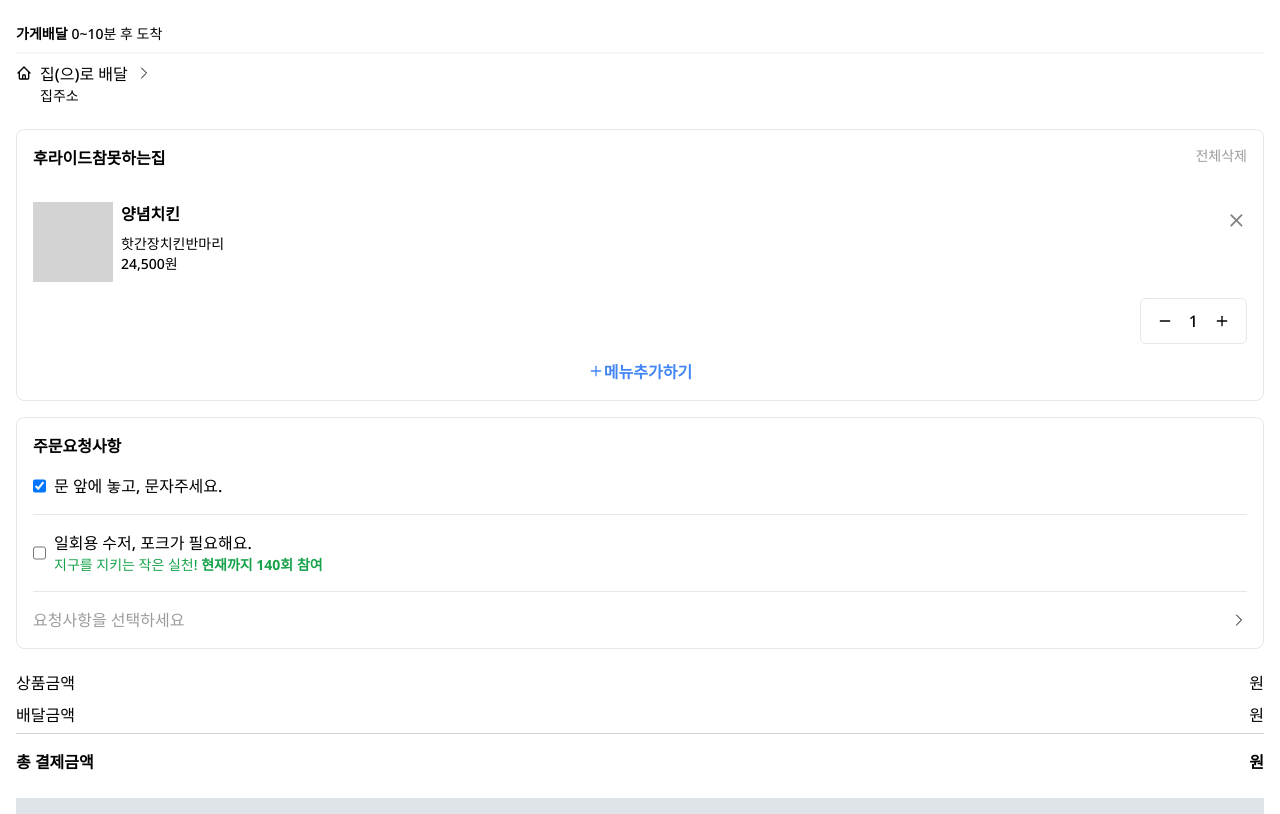
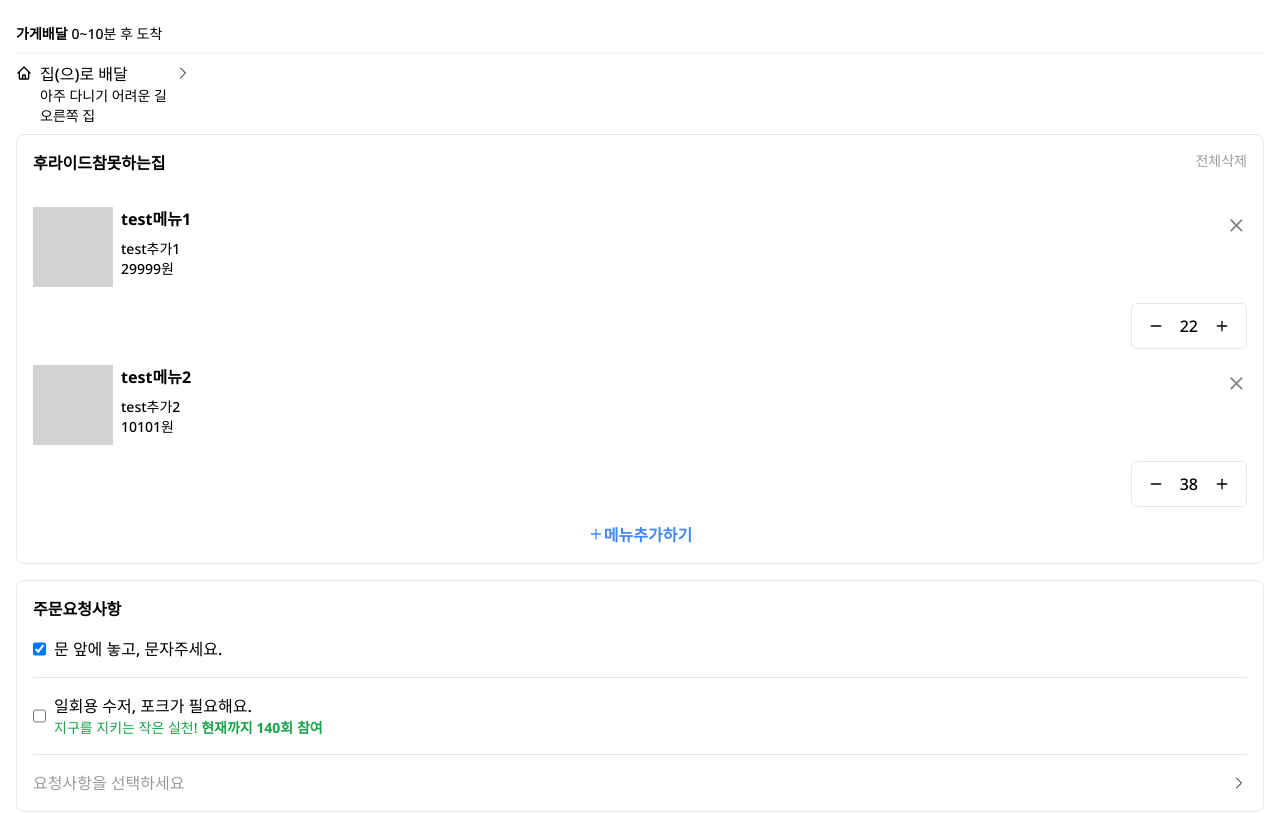
Before and after one commit to tlsrl6427/yogiyo-front, a Next.js app: page /order in a window 1280 px wide. Shown: the top 814 px of the page. Built offline with nearby package versions, Linux system fonts and the light colour scheme.

Commit message:
[feat] order page - cart component <-> atom 연결

```diff
--- a/app/order/page.tsx
+++ b/app/order/page.tsx
@@ -103,8 +103,8 @@ const OrderPage = () => {
         <span>{`${mintime}~${maxtime}분 후 도착`}</span>
       </div>
 
-      <Address />
-      <Cart />
+      <Address street={bill.address.street} detail={bill.address.detail} />
+      <Cart items={bill.orderItems} />
       <OrderNotes
         door={bill.requestDoor}
         spoon={bill.requestSpoon}
@@ -123,22 +123,42 @@ const OrderPage = () => {
 
 export default OrderPage;
 
-const Cart = () => {
+interface Item {
+  createdAt?: string | null;
+  updatedAt?: string | null;
+  id?: number | null;
+  price: number;
+  quantity: number;
+  menuName: string;
+  orderItemOptions: {
+    id?: number | null;
+    optionName: string;
+    price: number;
+  }[];
+}
+interface Cart {
+  items: Item[];
+}
+const Cart = ({ items }: Cart) => {
   return (
     <div className="rounded-lg border">
       <div className="flex p-4">
         <div className="flex-1 font-bold">후라이드참못하는집</div>
+        {/**전체 삭제 가능해야함 */}
         <div className="ml-auto text-sm text-grey4">전체삭제</div>
       </div>
       <div>
-        {/** 주문한 메뉴 map*/}
+        {items.map((item: Item, index: number) => (
+          <div>
             <div className="flex p-4">
               <div className="w-20 h-20 bg-grey2"></div>
               <div className="flex-1 pl-2 pr-2">
-            <p className="font-bold pb-2">양념치킨</p>
-            <p className="text-sm">핫간장치킨반마리</p>
-            <p className="text-sm">24,500원</p>
+                <p className="font-bold pb-2">{item.menuName}</p>
+                <p className="text-sm">{item.orderItemOptions[0].optionName}</p>{' '}
+                {/**일단 첫번째 옵션만 뜨게, 옵션가는 가격에 합치지 않고 표시함 */}
+                <p className="text-sm">{`${item.price}원`}</p>
               </div>
+              {/**메뉴 삭제 가능해야함 */}
               <LuX
                 style={{
                   marginTop: '0.5rem',
@@ -151,15 +171,18 @@ const Cart = () => {
             <div className="flex">
               <div className="flex-1"></div>
               <div className="flex rounded-md border text-center pt-[10px] pb-[10px] mr-4">
+                {/*-, + 클릭시 수량 변경되어야 함*/}
                 <div className="grid pl-4">
                   <LuMinus style={{ margin: 'auto' }} />
                 </div>
-            <div className="pr-4 pl-4">{/* 이 메뉴의 갯수 */ 1}</div>
+                <div className="pr-4 pl-4">{item.quantity}</div>
                 <div className="grid pr-4">
                   <LuPlus style={{ margin: 'auto' }} />
                 </div>
               </div>
             </div>
+          </div>
+        ))}
       </div>
       <div className="flex text-blue1 font-semibold justify-center p-4">
         <div className="mt-[3px]">
@@ -175,7 +198,6 @@ interface OrderNotes extends Handler {
   door: boolean;
   spoon: boolean;
 }
-
 const OrderNotes = ({ door, spoon, changeInput }: OrderNotes) => {
   return (
     <div className="rounded-lg border p-4 mt-4">
@@ -203,7 +225,11 @@ const OrderNotes = ({ door, spoon, changeInput }: OrderNotes) => {
   );
 };
 
-const Address = () => {
+interface Address {
+  street: string;
+  detail: string;
+}
+const Address = ({ street, detail }: Address) => {
   return (
     <div className="pt-2 pb-2 min-h-[75px]">
       <div className="flex">
@@ -212,7 +238,8 @@ const Address = () => {
         </span>
         <div className="flex flex-col pr-2 pl-2">
           <p>집(으)로 배달</p>
-          <p className="text-sm">집주소</p>
+          <p className="text-sm">{street}</p>
+          <p className="text-sm">{detail}</p>
         </div>
         <span className="mt-[3px]">
           <HiOutlineChevronRight />
--- a/recoil/order.ts
+++ b/recoil/order.ts
@@ -7,8 +7,8 @@ export const orderAtom = atom<Order>({
     shopId: 1,
     address: {
       zipcode: '31111',
-      street: 'test길',
-      detail: 'test동',
+      street: '아주 다니기 어려운 길',
+      detail: '오른쪽 집',
     },
     orderItems: [
       {
```
Lines whose indentation alone changed are shown as unchanged.
